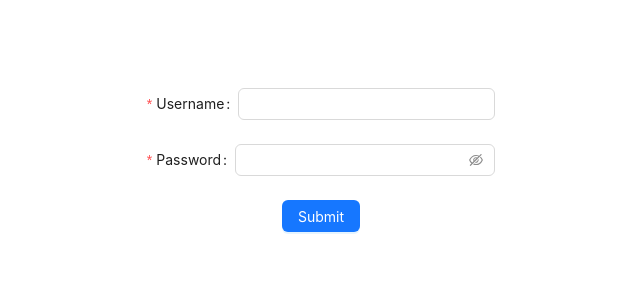
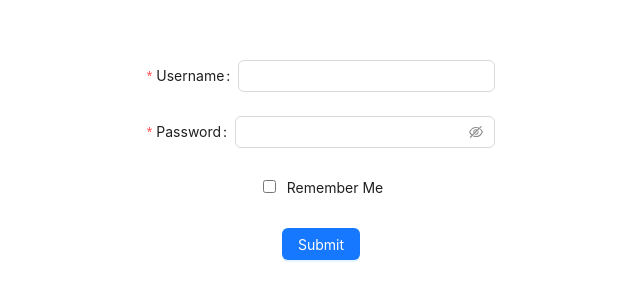
Before and after one commit to PunPK/React_study, a React (Create React App) app: page /login in a window 1280 px wide. Shown: the part 228-528 px from the top of the page, without its empty margins (319-959 px from the left). Built offline with nearby package versions, Linux system fonts and the light colour scheme; no server answers.

Commit message:
Add Function Remember Me

```diff
--- a/src/display/LoginScreen.js
+++ b/src/display/LoginScreen.js
@@ -1,4 +1,4 @@
-import { useState } from "react";
+import { useState, useEffect } from "react";
 import { Button, Form, Input, Alert } from "antd";
 import axios from "axios";
 
@@ -7,25 +7,59 @@ const URL_AUTH = "/api/auth/local";
 export default function LoginScreen(props) {
   const [isLoading, setIsLoading] = useState(false);
   const [errMsg, setErrMsg] = useState(null);
+  const [username, setUsername] = useState("");
+  const [password, setPassword] = useState("");
+  const [rememberme, setRememberme] = useState(false);
 
   const handleLogin = async (formData) => {
     try {
       setIsLoading(true);
       setErrMsg(null);
+
       const response = await axios.post(URL_AUTH, { ...formData });
       const token = response.data.jwt;
-      axios.defaults.headers.common = { Authorization: `bearer ${token}` };
+      axios.defaults.headers.common = { Authorization: `Bearer ${token}` };
+
+      if (rememberme) {
+        localStorage.setItem("username", formData.identifier);
+        localStorage.setItem("password", formData.password);
+      } else {
+        localStorage.removeItem("username");
+        localStorage.removeItem("password");
+      }
+
       props.onLoginSuccess();
     } catch (err) {
       console.log(err);
-      setErrMsg(err.message);
+      setErrMsg(err.response?.data?.message || "An error occurred");
     } finally {
       setIsLoading(false);
     }
   };
 
+  useEffect(() => {
+    const savedUsername = localStorage.getItem("username");
+    const savedPassword = localStorage.getItem("password");
+
+    console.log("Saved Username:", savedUsername);
+    console.log("Saved Password:", savedPassword);
+
+    if (savedUsername && savedPassword) {
+      setUsername(savedUsername);
+      setPassword(savedPassword);
+      setRememberme(true);
+    }
+  }, []);
+
   return (
-    <Form onFinish={handleLogin} autoComplete="off">
+    <Form
+      onFinish={(formData) => handleLogin({ ...formData })}
+      autoComplete="off"
+      initialValues={{
+        identifier: username,
+        password: password,
+      }}
+    >
       {errMsg && (
         <Form.Item>
           <Alert message={errMsg} type="error" />
@@ -35,13 +69,29 @@ export default function LoginScreen(props) {
       <Form.Item
         label="Username"
         name="identifier"
-        rules={[{ required: true }]}
+        rules={[{ required: true, message: "Please enter your username" }]}
       >
-        <Input />
+        <Input value={username} onChange={(e) => setUsername(e.target.value)} />
       </Form.Item>
 
-      <Form.Item label="Password" name="password" rules={[{ required: true }]}>
-        <Input.Password />
+      <Form.Item
+        label="Password"
+        name="password"
+        rules={[{ required: true, message: "Please enter your password" }]}
+      >
+        <Input.Password
+          value={password}
+          onChange={(e) => setPassword(e.target.value)}
+        />
+      </Form.Item>
+
+      <Form.Item>
+        <input
+          type="checkbox"
+          checked={rememberme}
+          onChange={(e) => setRememberme(e.target.checked)}
+        />
+        <span style={{ marginLeft: 8 }}>Remember Me</span>
       </Form.Item>
 
       <Form.Item>
```
